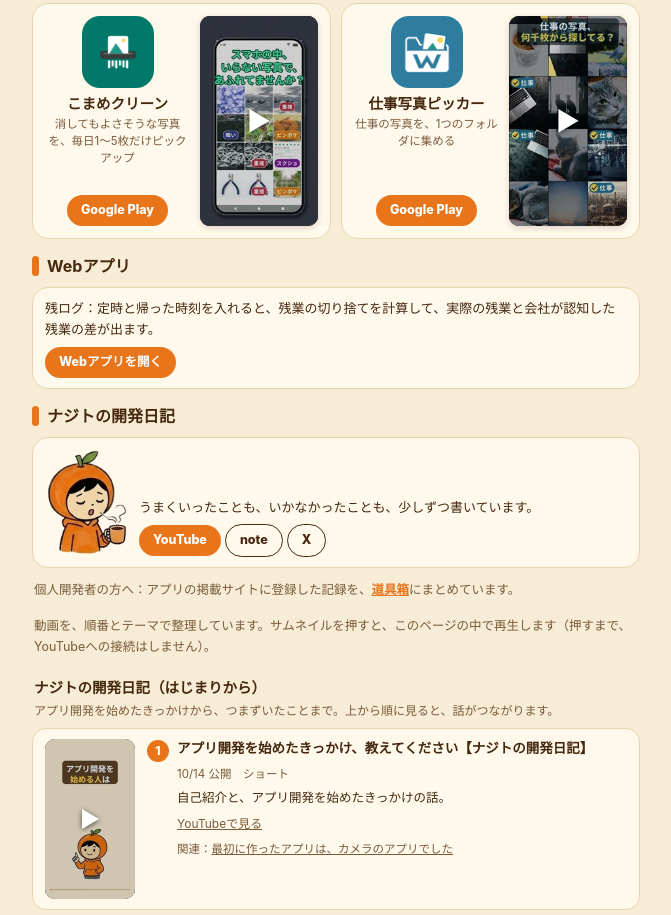
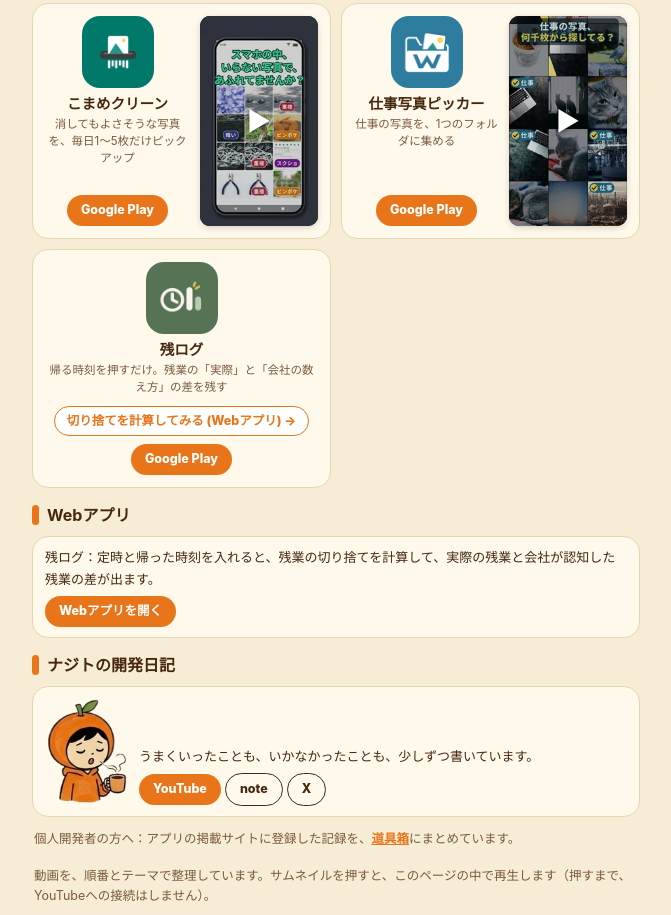
Before and after one commit to najito-najit/najito-najit.github.io, a plain HTML site: page index.html in a window 1280 px wide. Shown: the part 513-1428 px from the top of the page, without its empty margins (304-975 px from the left). Drawn offline with Linux system fonts and the light colour scheme.

Commit message:
トップのつくったアプリに残ログを追加する
Co-Authored-By: Claude Sonnet 5.5 <noreply@anthropic.com>

```diff
--- a/index.html
+++ b/index.html
@@ -116,6 +116,10 @@ footer a{color:var(--muted);margin:0 6px}
       <h3>仕事写真ピッカー</h3><p>仕事の写真を、1つのフォルダに集める</p>
       <a class="btn" href="https://play.google.com/store/apps/details?id=app.najit.workpicker">Google Play</a></div>
       <a class="appvid" aria-label="動画を再生：仕事写真ピッカーの紹介" href="https://www.youtube.com/shorts/YBuMYlEkPEU" data-id="YBuMYlEkPEU" data-title="仕事の写真、何千枚から探してない？ アプリでらくらく1か所に【仕事写真ピッカー】"><img src="images/thumbs/YBuMYlEkPEU.jpg" width="110" height="196" alt="" loading="lazy"><span class="vplay" aria-hidden="true">▶</span></a></div>
+    <div class="app wide"><div class="info"><a href="https://play.google.com/store/apps/details?id=app.najit.zanlog"><img src="images/icon_zanlog.png" width="72" height="72" alt="残ログ"></a>
+      <h3>残ログ</h3><p>帰る時刻を押すだけ。残業の「実際」と「会社の数え方」の差を残す</p>
+      <a class="story" href="zangyo/">切り捨てを計算してみる (Webアプリ) →</a>
+      <a class="btn" href="https://play.google.com/store/apps/details?id=app.najit.zanlog">Google Play</a></div></div>
   </div>
 
   <h2 id="tools">Webアプリ</h2>
@@ -299,7 +303,7 @@ footer a{color:var(--muted);margin:0 6px}
   <span style="font-size:12px">Najit makes apps that fit the way you use them.</span></p>
 
   <p class="pp">プライバシーポリシー：
-    <a href="pitcamera/privacy/">ピッとカメラ</a><a href="karidori/privacy/">カリドリカメラ</a><a href="komameclean/privacy/">こまめクリーン</a><a href="workpicker/privacy/">仕事写真ピッカー</a></p>
+    <a href="pitcamera/privacy/">ピッとカメラ</a><a href="karidori/privacy/">カリドリカメラ</a><a href="komameclean/privacy/">こまめクリーン</a><a href="workpicker/privacy/">仕事写真ピッカー</a><a href="zanlog/privacy/">残ログ</a></p>
 
   <footer>&copy; Najit　／　<a href="mailto:najitmake@gmail.com">najitmake@gmail.com</a><br><span style="display:block;margin-top:6px;font-size:11px">このサイトは、訪問数を数えるために、Cloudflare Web Analytics（クッキーを使わない解析）を使っています。個人は特定しません。</span></footer>
 </div>
```
Also changed, not shown: images/icon_zanlog.png (added).
